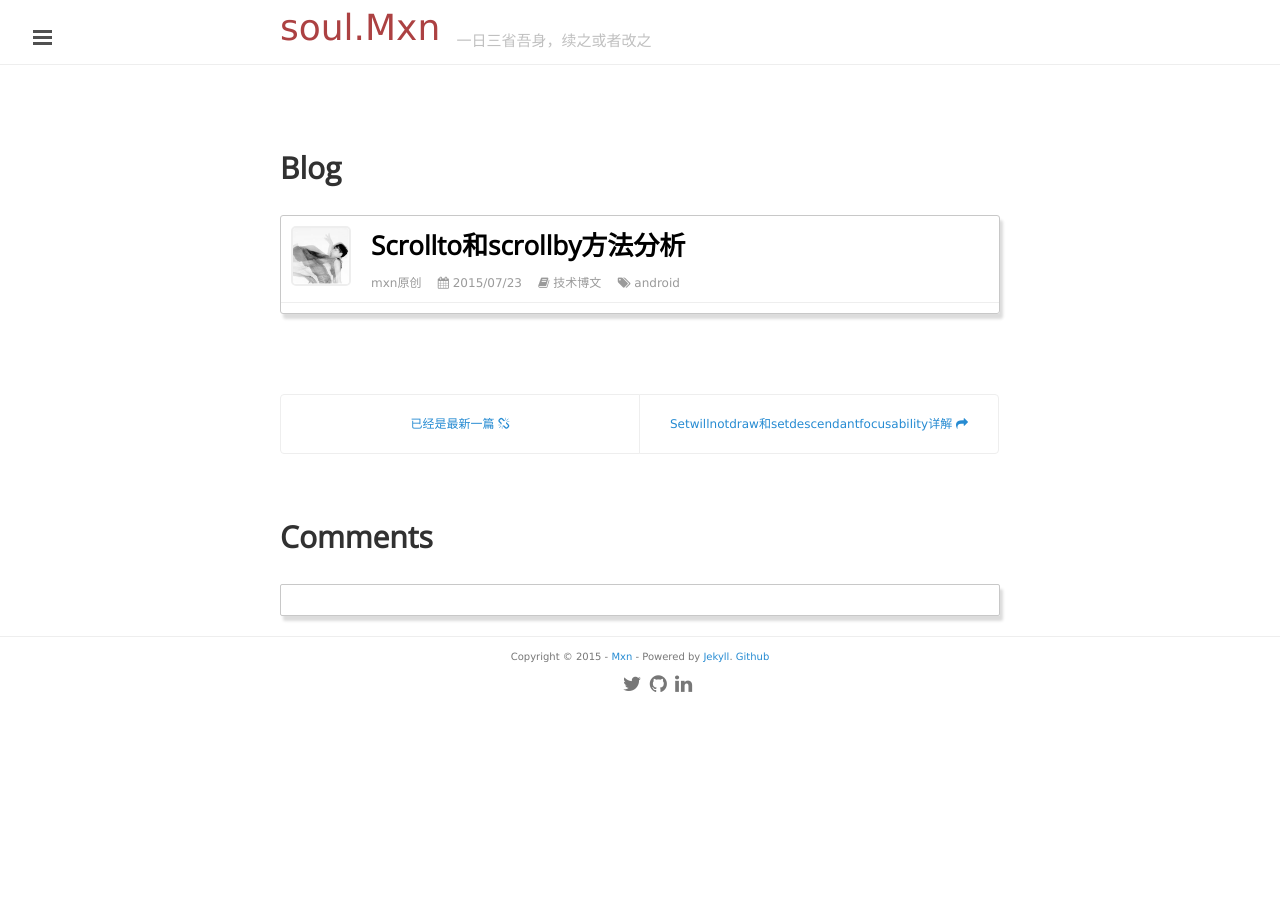
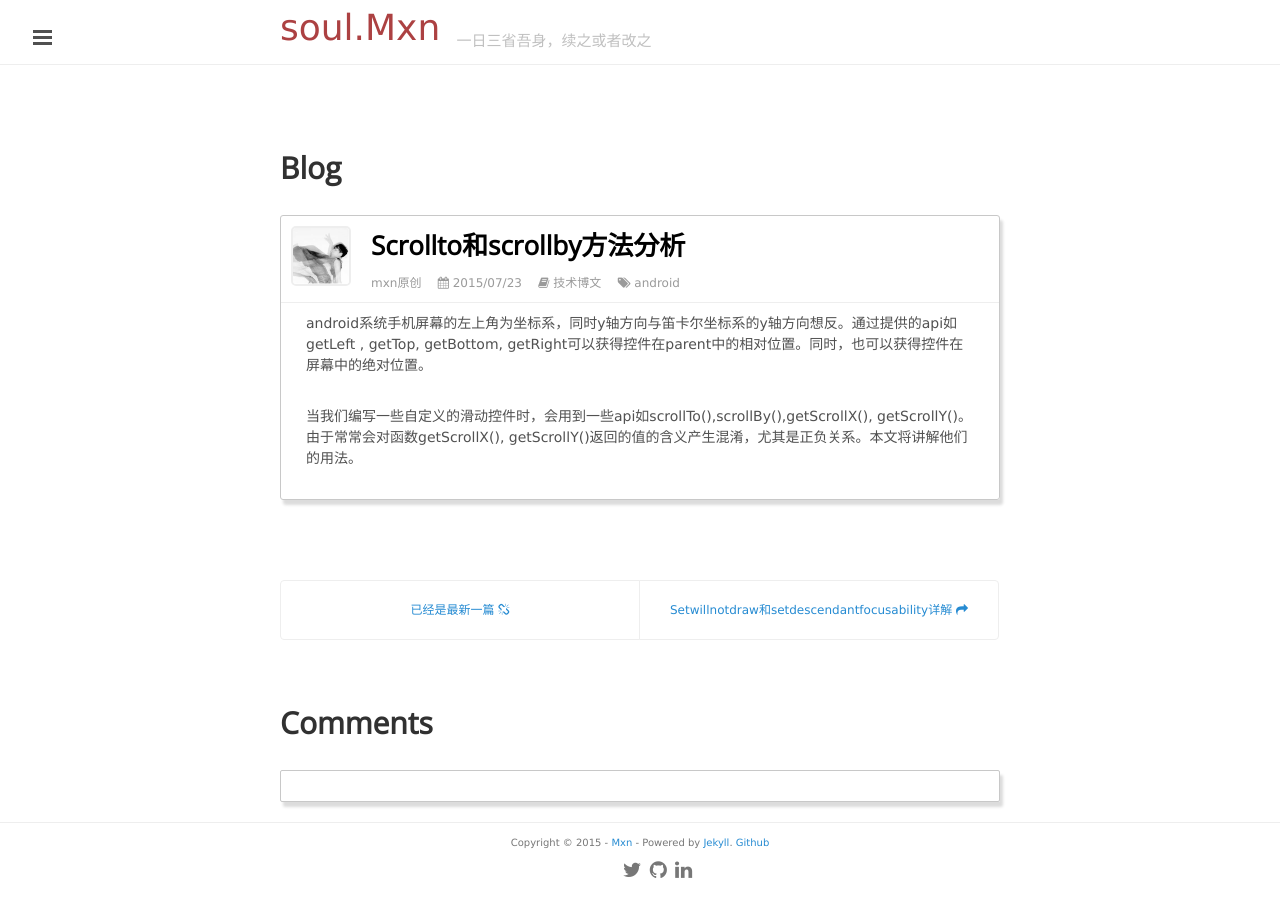
Before and after one commit to mxn21/mxn21.github.io, a Jekyll site: the page built from _posts/2015-7-23-scrollTo和scrollBy方法分析.md, in a window 1280 px wide. Built offline with Jekyll 4.4.1, drawn with Linux system fonts in a browser that asks for light colours; Markdown is read by kramdown in place of the engine named in the settings; comment, search, counter and statistics services are not loaded.

Commit message:
123213
123123

```diff
--- a/_posts/2015-7-23-scrollTo和scrollBy方法分析.md
+++ b/_posts/2015-7-23-scrollTo和scrollBy方法分析.md
@@ -5,3 +5,9 @@
 category: 技术博文
 tag: android
 ---
+
+android系统手机屏幕的左上角为坐标系，同时y轴方向与笛卡尔坐标系的y轴方向想反。通过提供的api如getLeft , getTop, getBottom,
+getRight可以获得控件在parent中的相对位置。同时，也可以获得控件在屏幕中的绝对位置。
+
+当我们编写一些自定义的滑动控件时，会用到一些api如scrollTo(),scrollBy(),getScrollX(), getScrollY()。
+由于常常会对函数getScrollX(), getScrollY()返回的值的含义产生混淆，尤其是正负关系。本文将讲解他们的用法。
```
